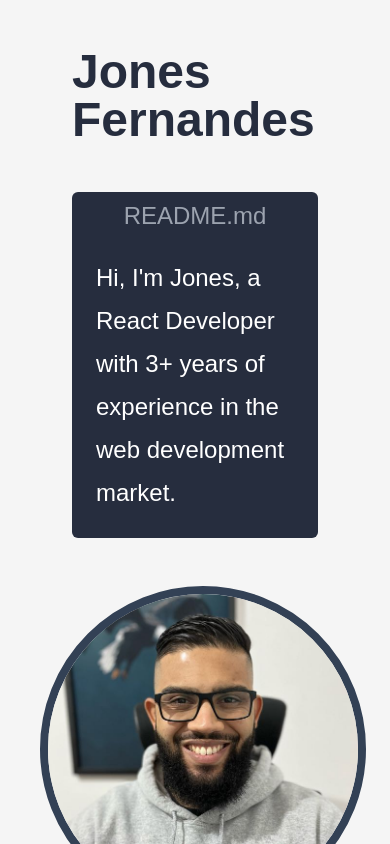
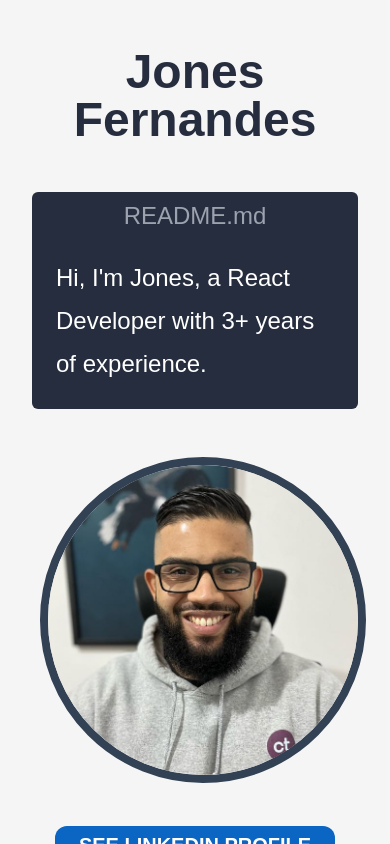
Before and after one commit to KeysiJones/portfolio-jones, a Next.js app: page / in a window 390 px wide. Built offline with nearby package versions, Linux system fonts and the light colour scheme.

Commit message:
Improves mobile ux

```diff
--- a/src/pages/index.js
+++ b/src/pages/index.js
@@ -7,52 +7,50 @@ const inter = Inter({ subsets: ['latin'] });
 
 export default function Home() {
   return (
-    <div
-      className={'text-black transition-all flex' + inter.className}
-    >
+    <div className={'text-black transition-all flex' + inter.className}>
       <div
         id='hero-section'
-        className='flex flex-col px-8 lg:px-0 justify-center text-[#262d3e] bg-[whitesmoke] lg:flex relative overflow-hidden'
+        className='flex flex-col px-8 xl:px-0 justify-center text-[#262d3e] bg-[whitesmoke] lg:flex relative overflow-hidden'
       >
         <div className='flex flex-col lg:flex-row'>
-          <div className='max-w-4xl px-10 pt-12 m-auto'>
-            <h2 className='text-5xl font-black fadeIn sm:text-6xl'>
+          <div className='max-w-4xl pt-12 m-auto'>
+            <h2 className='text-5xl font-black text-center sm:text-left fadeIn sm:text-6xl'>
               Jones Fernandes
             </h2>
             <div className='my-12 max-w-xl sm:max-w-2xl text-2xl sm:text-3xl bg-[#262d3e] sm:bg-inherit rounded-md text-white sm:text-[#262d3e] text-center'>
               <p className='pt-2 text-gray-400 sm:[display:none;]'>README.md</p>
-              <p className='sm:[display:none] p-6 text-left sm:p-0 [line-height:43px;]'>
+              <p className='sm:[display:none] p-6 text-left xl:p-0 [line-height:43px;]'>
                 Hi, I&apos;m Jones, a React Developer with 3+ years of
-                experience in the web development market.
+                experience.
               </p>
-              <p className='[display:none] sm:block p-6 text-left sm:p-0 [line-height:43px;]'>
+              <p className='[display:none] sm:block py-6 text-left xl:p-0 [line-height:43px;]'>
                 Hi, I&apos;m Jones, a React Developer with 3+ years of
                 experience in the web development market. I&apos;m passionate
                 about building beautiful and user-friendly applications.
               </p>
             </div>
-            <div className='[display:none] lg:block m-auto'>
+            <div className='[display:none] mb-8 lg:block m-auto'>
               <a
                 href='https://linkedin.com/in/keysijones'
-                className='px-2 py-2 text-white uppercase font-semibold transition-all bg-[#0A66C2] rounded-xl sm:px-4 text-xl sm:hover:scale-110'
+                className='py-2 px-6 text-white uppercase font-semibold transition-all bg-[#0A66C2] rounded-xl text-xl sm:hover:scale-110'
               >
                 See LinkedIn Profile
               </a>
             </div>
           </div>
-          <div className='relative self-center max-w-md m-auto sm:mt-20 sm:block sm:left-0 left-2 fadeIn'>
+          <div className='relative self-center max-w-md mx-auto sm:block sm:left-0 left-2 fadeIn'>
             <Image
               alt=''
               src='/jones-profile.jpg'
               width={600}
               height={600}
-              className='border-8 rounded-full border-slate-700'
+              className='border-8 rounded-full sm:mt-8 border-slate-700'
             />
           </div>
-          <div className='mt-12 lg:[display:none;] text-center relative'>
+          <div className='my-12 sm:[display:none;] text-center relative'>
             <a
               href='https://linkedin.com/in/keysijones'
-              className='px-2 py-2 text-white uppercase font-semibold transition-all bg-[#0A66C2] rounded-xl sm:px-4 text-xl sm:hover:scale-110'
+              className='px-6 py-2 text-white uppercase font-semibold transition-all bg-[#0A66C2] rounded-xl text-xl sm:hover:scale-110'
             >
               See LinkedIn Profile
             </a>
@@ -79,45 +77,37 @@ export default function Home() {
             <div className='max-w-2xl px-4 m-auto lg:relative'>
               <h2 className='text-5xl font-extrabold sm:text-6xl'>About me</h2>
               <p className='mt-12 text-3xl font-extralight [line-height:43px;]'>
-                I&apos;m A results-driven React developer with over 3 years of hands-on experience. From e-commerce platforms to product websites and social media platforms, I&apos;ve successfully brought visions to life, creating seamless and engaging user experiences.
+                I&apos;m A results-driven React developer with over 3 years of
+                hands-on experience. From e-commerce platforms to product
+                websites and social media platforms, I&apos;ve successfully
+                brought visions to life, creating seamless and engaging user
+                experiences.
               </p>
               <p className='my-12 text-3xl font-extralight'>
-                Besides work, my hobbies include reading self-improvement books, hitting the gym, and spending time with my loved ones.
+                Besides work, my hobbies include reading self-improvement books,
+                hitting the gym, and spending time with my loved ones.
               </p>
-              {/* <div className='mt-12 [display:none] lg:block m-auto'>
-                <button
-                  onClick={() =>
-                    window.open(
-                      'https://api.whatsapp.com/send/?phone=5551993667706',
-                      '_blank'
-                    )
-                  }
-                  className='p-2 mb-24 font-bold text-white transition-all bg-[#5aa6f6] rounded-md text-xl md:hover:scale-110 px-8'
-                >
-                  ENTRAR EM CONTATO
-                </button>
-              </div> */}
             </div>
-            <div className='mt-12 lg:[display:none;] text-center relative'>
+            <div className='mt-12 sm:[display:none;] text-center relative'>
               <div className='self-center max-w-md m-auto rounded-xl'>
                 <video width={400} autoPlay loop muted className='rounded-xl'>
                   <source type='video/mp4' src='/videos/coding.mp4' />
                 </video>
               </div>
-              <a
+            </div>
+            <a
               href='https://linkedin.com/in/keysijones'
-              className='px-2 py-2 text-white uppercase font-semibold transition-all bg-[#0A66C2] rounded-xl sm:px-4 text-xl sm:hover:scale-110'
+              className='sm:[display:none;] block mx-auto my-24 px-6 py-2 text-white uppercase font-semibold transition-all bg-[#0A66C2] rounded-xl text-xl sm:hover:scale-110'
             >
               See LinkedIn Profile
             </a>
-            </div>
             <div className='[display:none;] lg:block self-center max-w-md m-auto rounded-md lg:relative top-0'>
               <video width={400} autoPlay loop muted className='rounded-3xl'>
                 <source type='video/mp4' src='/videos/coding.mp4' />
               </video>
             </div>
           </div>
-          <div className='self-center max-w-md m-auto mt-24 rounded-md'>
+          <div className='self-center max-w-md m-auto rounded-md'>
             <Image
               alt=''
               src='/arrow-down.svg'
@@ -219,7 +209,11 @@ export default function Home() {
         </section>
       </div>
       <p className='my-5 text-lg text-center'>
-        Made with ♥ By <a className='underline' href='https://www.linkedin.com/in/keysijones/'>Jones Fernandes</a><br/>
+        Made with ♥ By{' '}
+        <a className='underline' href='https://www.linkedin.com/in/keysijones/'>
+          Jones Fernandes
+        </a>
+        <br />
       </p>
     </div>
   );
```
